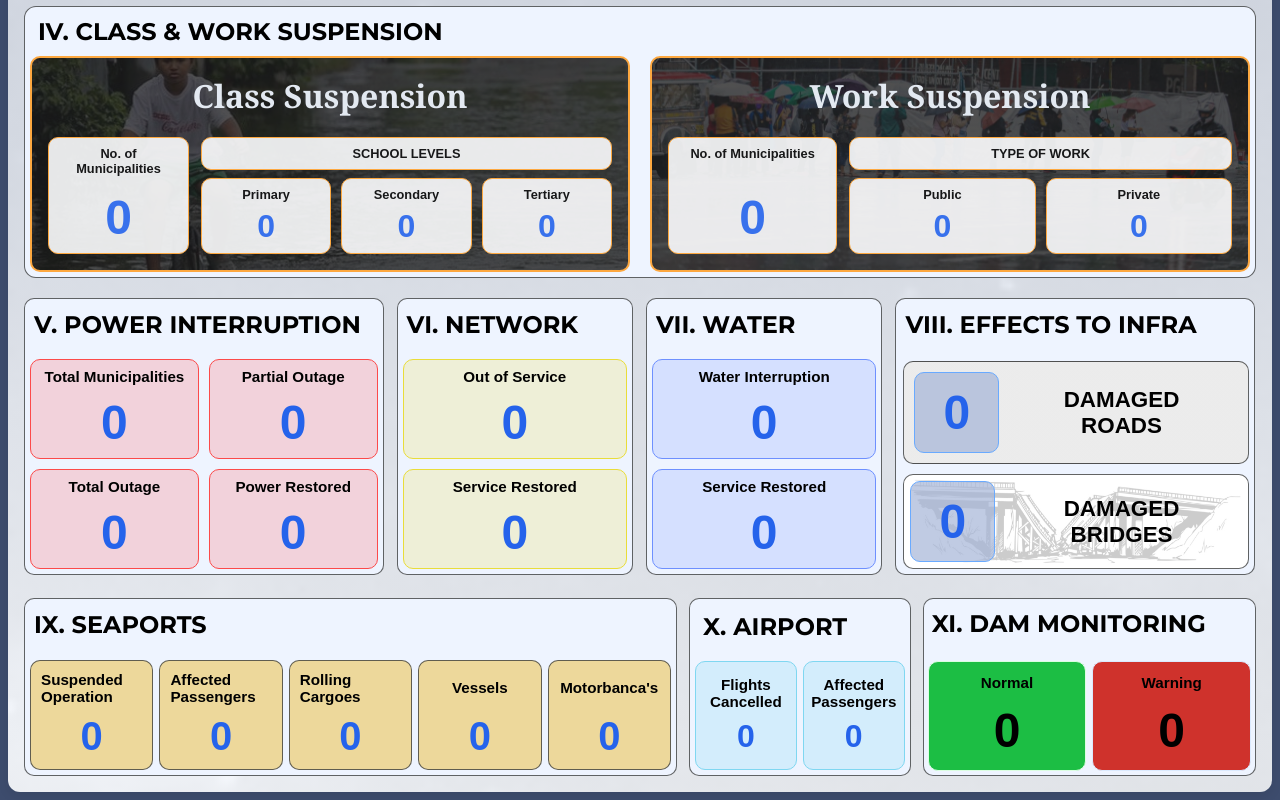
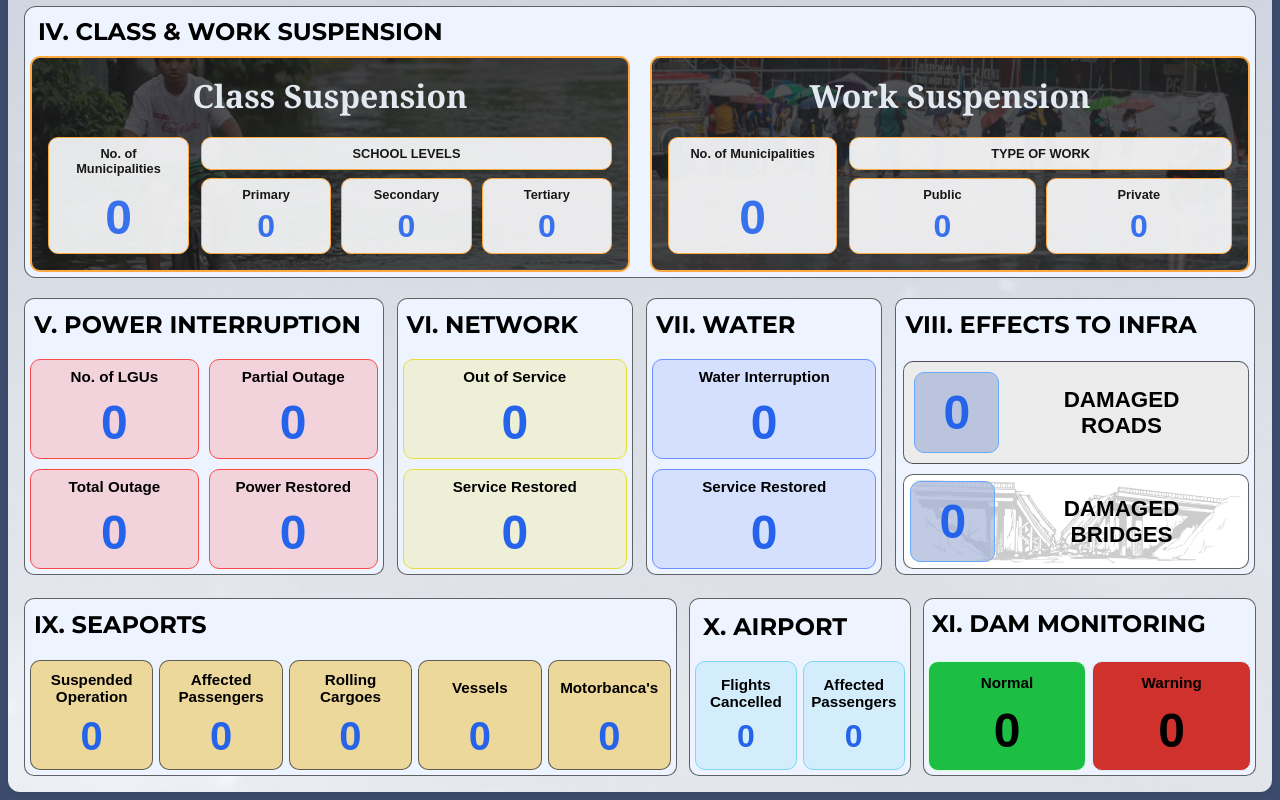
Before and after one commit to Matsssssssss/Dash, a plain HTML site: page index.html in a window 1280 px wide. Shown: the part 875-1675 px from the top of the page. Drawn offline with Linux system fonts and the light colour scheme; no server answers; grey boxes are pictures that could not be loaded.

Commit message:
small fix

```diff
--- a/index.html
+++ b/index.html
@@ -227,7 +227,7 @@
                     <h2>V. POWER INTERRUPTION</h2>
                     <div class="power-interruption-stats">
                         <div class="power-interruption-card">
-                            <h3>Total Municipalities</h3>
+                            <h3>No. of LGUs</h3>
                             <p id="powerInt_Affected_Total" class="effects-value">0</p>
                         </div>
                         <div class="power-interruption-card">
--- a/supportFiles/style.css
+++ b/supportFiles/style.css
@@ -610,7 +610,7 @@ h2 {
 }
 
 .seaport-card h3 {
-    text-align: stretch;
+    text-align: center;
     margin: 0;
     font-size: 0.95rem;
 }
```
Also changed, not shown: SitRep/situationalReports.html (+1 -1 lines).
